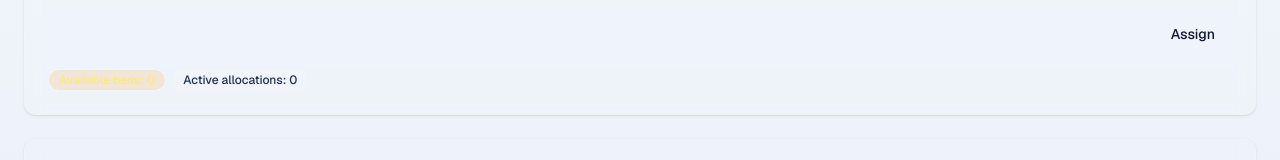
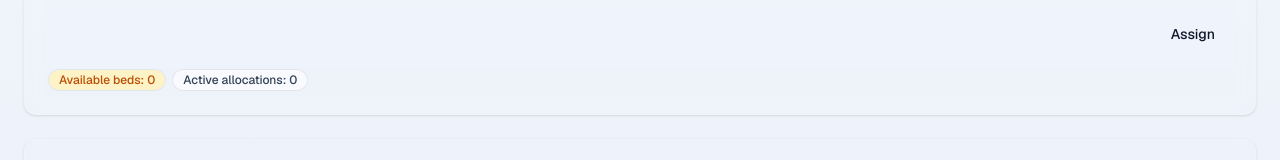
Before and after one commit to Kishor0513/Hostel-Management-System, a Next.js app: page /admin/allocations in a window 1280 px wide. Shown: the part 293-453 px from the top of the page. Built offline with nearby package versions, Linux system fonts and the light colour scheme; no server answers; the database is empty.

Commit message:
chore: update src/components/ui/badge.tsx

```diff
--- a/src/components/ui/badge.tsx
+++ b/src/components/ui/badge.tsx
@@ -1,27 +1,30 @@
-import * as React from "react";
+import * as React from 'react';
 
-import { cn } from "@/lib/utils";
+import { cn } from '@/lib/utils';
 
 const variants = {
-  default: "bg-white/10 text-white hover:bg-white/15",
-  success: "bg-emerald-500/15 text-emerald-200",
-  warning: "bg-amber-500/15 text-amber-200",
-  danger: "bg-red-500/15 text-red-200",
+	default:
+		'bg-slate-100 text-slate-700 dark:bg-slate-800/65 dark:text-slate-200',
+	success:
+		'bg-emerald-100 text-emerald-700 dark:bg-emerald-500/20 dark:text-emerald-200',
+	warning:
+		'bg-amber-100 text-amber-700 dark:bg-amber-500/20 dark:text-amber-200',
+	danger: 'bg-rose-100 text-rose-700 dark:bg-rose-500/20 dark:text-rose-200',
 } as const;
 
 export type BadgeVariant = keyof typeof variants;
 
 export function Badge({
-  variant = "default",
+	variant = 'default',
 	className,
 	...props
 }: React.HTMLAttributes<HTMLSpanElement> & { variant?: BadgeVariant }) {
 	return (
 		<span
 			className={cn(
-        "inline-flex items-center rounded-full px-2.5 py-0.5 text-xs font-medium ring-1 ring-white/10",
+				'inline-flex items-center rounded-full px-2.5 py-0.5 text-xs font-medium ring-1 ring-black/5 dark:ring-white/10',
 				variants[variant],
-        className
+				className,
 			)}
 			{...props}
 		/>
```
Lines whose indentation alone changed are shown as unchanged.
